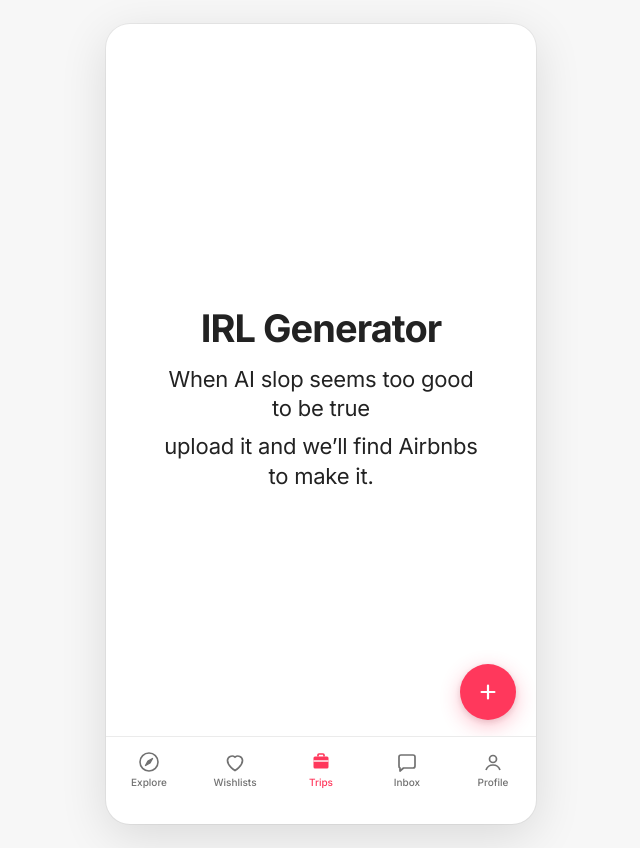
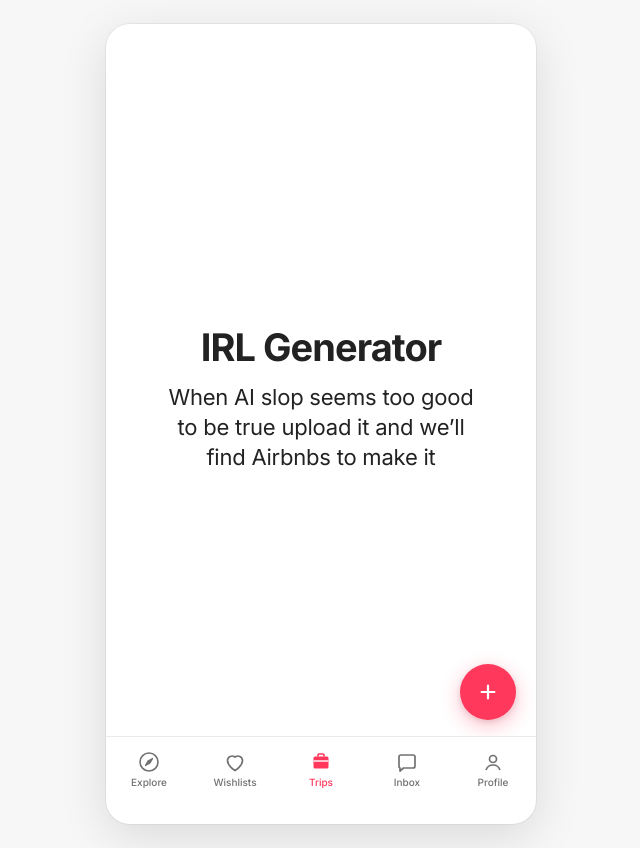
Before and after one commit to pwysocan-droid/trip-curator-mobile, a Next.js app: page / in a window 1280 px wide. Shown: the whole page, without its empty margins (319-959 px from the left). Built offline with nearby package versions, Linux system fonts and the light colour scheme.

Commit message:
Merge body copy into one continuous sentence

```diff
--- a/src/pages/index.tsx
+++ b/src/pages/index.tsx
@@ -63,11 +63,8 @@
           <h1 className={styles.headline} style={{animationDelay: '200ms'}}>
             IRL Generator
           </h1>
-          <p className={styles.body} style={{animationDelay: '800ms'}}>
-            When AI slop seems too good to be true
-          </p>
-          <p className={styles.body} style={{animationDelay: '1400ms'}}>
-            upload it and we&rsquo;ll find Airbnbs to make it.
+          <p className={styles.body} style={{animationDelay: '900ms'}}>
+            When AI slop seems too good to be true upload it and we&rsquo;ll find Airbnbs to make it
           </p>
           {error && <p className={styles.error}>{error}</p>}
         </div>
```
